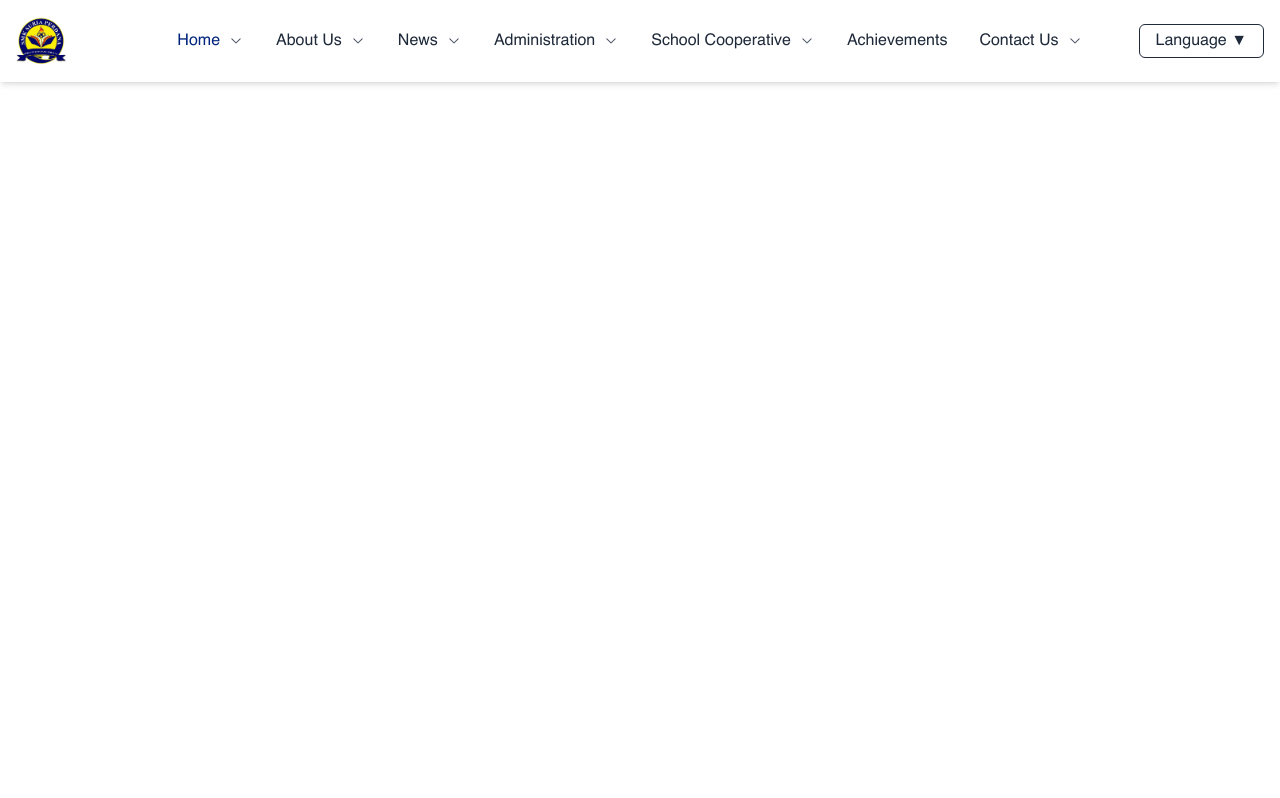
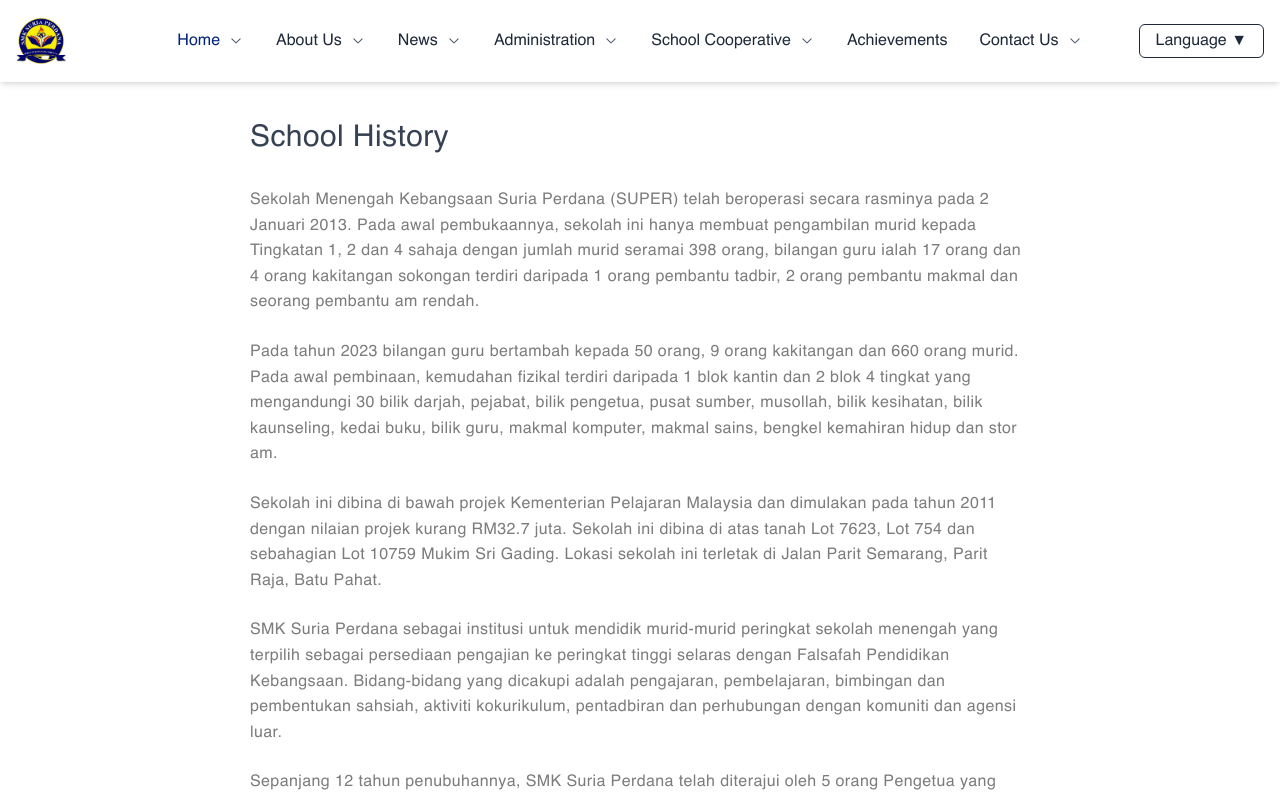
Before and after one commit to EDOHWARES/SMK-SuPer, a React (Vite) app in the folder client/: page /about-us/school-history in a window 1280 px wide. Shown: the top 798 px of the page. Built offline with nearby package versions, Linux system fonts and the light colour scheme.

Commit message:
feat: added school history content

```diff
--- a/client/src/App.jsx
+++ b/client/src/App.jsx
@@ -32,6 +32,7 @@ import Home from "./pages/Home/Home";
 import About from "./pages/About/About";
 import Header from "./components/Header/Header";
 import MapsAndDirections from "./pages/About/MapsAndDirections/MapsAndDirections";
+import SchoolHistory from "./pages/About/SchoolHistory/SchoolHistory";
 
 function App() {
   return (
@@ -50,7 +51,7 @@ function App() {
         <Route path="/upcoming-events" element={<div>Upcoming Events Page</div>} />
 
         {/* About Us SubNavs */}
-        <Route path="/about-us/school-history" element={<div>School History Page</div>} />
+        <Route path="/about-us/school-history" element={<SchoolHistory />} />
         <Route path="/about-us/school-organizational-chart" element={<div>School Organizational Chart Page</div>} />
         <Route path="/about-us/national-education-philosophy" element={<div>National Education Philosophy Page</div>} />
         <Route path="/about-us/school-identity" element={<div>School Identity Page</div>} />
--- a/client/src/components/Hero/Hero.jsx
+++ b/client/src/components/Hero/Hero.jsx
@@ -39,7 +39,7 @@ const Hero = () => {
           <div className="text-center md:text-left space-y-4">
             <p className="text-base md:text-xl text-gray-300 leading-relaxed">
               <span className="font-bold text-gray-200">{t("school_description")}</span>
-              <span className="font-bold text-gray-200"> {t("school_motto")}</span>
+              {/* <span className="font-bold text-gray-200"> {t("school_motto")}</span> */}
             </p>
           </div>
         </div>
--- a/client/src/locales/en/translation.json
+++ b/client/src/locales/en/translation.json
@@ -18,6 +18,6 @@
   "innovation": "Innovation",
   "self_belief": "Self-Belief",
   "hardwork": "Hardwork",
-  "school_description": "Full Residential School with a unique ethos - instilling discipline, independence, a thirst for knowledge, and achievement driven by the school's motto:",
+  "school_description": "Education trains the mind to think and contribute. Embrace challenges, SMK Super; they build your potential to shape a brighter future.",
   "school_motto": "SEKOLAH Bersatu Berusaha Berjaya"
 }
--- /dev/null
+++ b/client/src/pages/About/SchoolHistory/SchoolHistory.jsx
@@ -0,0 +1,92 @@
+import React from "react";
+
+const SchoolHistory = () => {
+  return (
+    <div className="py-10 px-6 md:px-12 lg:px-20 mt-[5rem] max-w-[1440px] mx-auto">
+      <div className="text-[rgb(124,124,124)] leading-[25.6px] tracking-wide max-w-[780px] mx-auto mb-[5rem]">
+
+        {/* Section 1: Introduction */}
+        <h2 className="text-2xl md:text-3xl text-gray-700 mb-[2rem]">
+          School History
+        </h2>
+
+        {/* Section 1: Introduction */}
+        <section className="mb-6">
+          <p>
+            Sekolah Menengah Kebangsaan Suria Perdana (SUPER) telah beroperasi
+            secara rasminya pada 2 Januari 2013. Pada awal pembukaannya, sekolah
+            ini hanya membuat pengambilan murid kepada Tingkatan 1, 2 dan 4
+            sahaja dengan jumlah murid seramai 398 orang, bilangan guru ialah 17
+            orang dan 4 orang kakitangan sokongan terdiri daripada 1 orang
+            pembantu tadbir, 2 orang pembantu makmal dan seorang pembantu am
+            rendah.
+          </p>
+        </section>
+
+        {/* Section 2: Growth Over Time */}
+        <section className="mb-6">
+          <p>
+            Pada tahun 2023 bilangan guru bertambah kepada 50 orang, 9 orang
+            kakitangan dan 660 orang murid. Pada awal pembinaan, kemudahan
+            fizikal terdiri daripada 1 blok kantin dan 2 blok 4 tingkat yang
+            mengandungi 30 bilik darjah, pejabat, bilik pengetua, pusat sumber,
+            musollah, bilik kesihatan, bilik kaunseling, kedai buku, bilik guru,
+            makmal komputer, makmal sains, bengkel kemahiran hidup dan stor am.
+          </p>
+        </section>
+
+        {/* Section 3: Construction and Funding */}
+        <section className="mb-6">
+          <p>
+            Sekolah ini dibina di bawah projek Kementerian Pelajaran Malaysia
+            dan dimulakan pada tahun 2011 dengan nilaian projek kurang RM32.7
+            juta. Sekolah ini dibina di atas tanah Lot 7623, Lot 754 dan
+            sebahagian Lot 10759 Mukim Sri Gading. Lokasi sekolah ini terletak
+            di Jalan Parit Semarang, Parit Raja, Batu Pahat.
+          </p>
+        </section>
+
+        {/* Section 4: Mission and Objectives */}
+        <section className="mb-6">
+          <p>
+            SMK Suria Perdana sebagai institusi untuk mendidik murid-murid
+            peringkat sekolah menengah yang terpilih sebagai persediaan
+            pengajian ke peringkat tinggi selaras dengan Falsafah Pendidikan
+            Kebangsaan. Bidang-bidang yang dicakupi adalah pengajaran,
+            pembelajaran, bimbingan dan pembentukan sahsiah, aktiviti
+            kokurikulum, pentadbiran dan perhubungan dengan komuniti dan agensi
+            luar.
+          </p>
+        </section>
+
+        {/* Section 5: Leadership */}
+        <section>
+          <p>
+            Sepanjang 12 tahun penubuhannya, SMK Suria Perdana telah diterajui
+            oleh 5 orang Pengetua yang terdiri daripada:
+          </p>
+        </section>
+      </div>
+
+      <div className="grid grid-cols-3 gap-2">
+        {/* Top Row */}
+        <div className="col-span-2 h-60 bg-gray-300 bg-opacity-50 rounded" />
+        <div className="h-60 bg-gray-300 bg-opacity-50 rounded" />
+
+        {/* Middle Grid */}
+        <div className="h-52 bg-gray-300 bg-opacity-50 rounded" />
+        <div className="row-span-2 h-full bg-gray-300 bg-opacity-50 rounded" />
+        <div className="h-52 bg-gray-300 bg-opacity-50 rounded" />
+
+        <div className="col-span-2 h-52 bg-gray-300 bg-opacity-50 rounded" />
+        <div className="h-52 bg-gray-300 bg-opacity-50 rounded" />
+
+        {/* Bottom Grid */}
+        <div className="h-52 bg-gray-300 bg-opacity-50 rounded" />
+        <div className="col-span-2 h-52 bg-gray-300 bg-opacity-50 rounded" />
+      </div>
+    </div>
+  );
+};
+
+export default SchoolHistory;
```
Also changed, not shown: client/src/components/Header/Header.jsx (+0 -10 lines).
